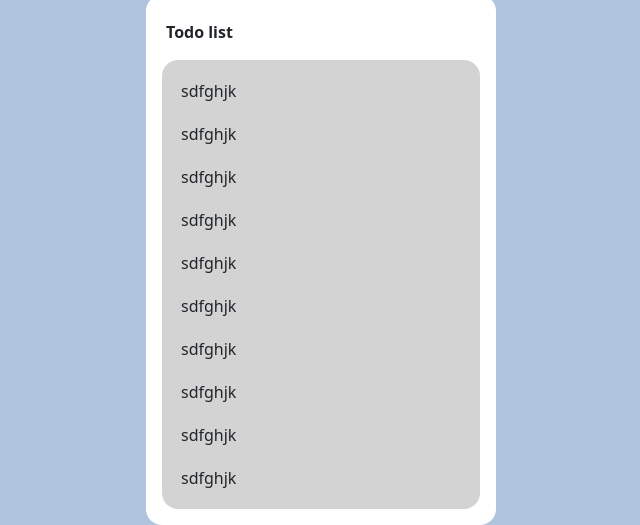
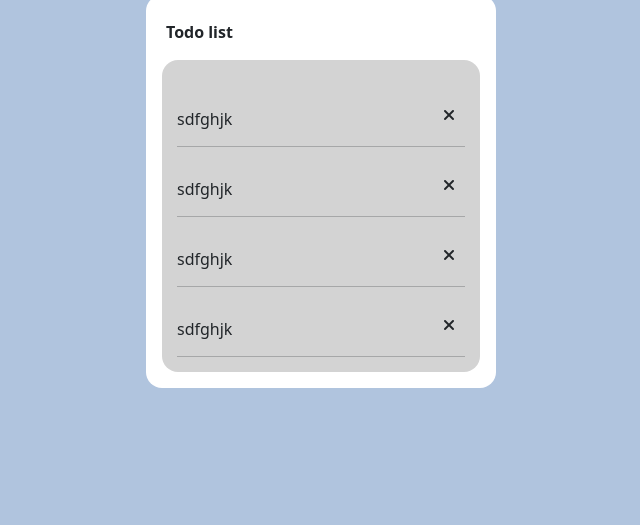
Before and after one commit to lumilio/vue-todolist, a plain HTML site: page index.html in a window 1280 px wide. Shown: the part 453-978 px from the top of the page, without its empty margins (319-959 px from the left). After the commit the page ends 841 px from the top, so only its background shows below. Drawn offline with nearby package versions, Linux system fonts and the light colour scheme.

Commit message:
continuo aggiunta stile

```diff
--- a/asset/css/style.css
+++ b/asset/css/style.css
@@ -19,14 +19,14 @@ body{
     width: 250px;
 }
 
-input{
+.The-Form input{
     width: 290px;
     border-radius: 5px;
     border: none;
     padding: 2px 8px;
 }
 
-button{
+.The-Form button{
     border-radius: 5px;
     border: none;
     padding: 2px 8px;
@@ -46,10 +46,25 @@ button{
 
 .List-Box{
     margin: 1rem;
+    padding-top: 2rem;
     background-color: #d3d3d3;
     border-radius: 1rem;
 }
 
-.List-Box p{
-    margin: 19px;
+
+.List-Element{
+    margin-bottom: 15px;
 }
+
+.List-Box p,
+.List-Box i{
+    margin: 15px;
+}
+
+.List-Box i{
+    margin-right: 25px;
+}
+
+.List-Box hr{
+    margin: 0 15px;
+}
--- a/index.html
+++ b/index.html
@@ -16,23 +16,44 @@
     <div id="root">
         <div class="Main-Box container d-flex align-items-center flex-column">
             <img src="http://boolean.careers/images/misc/logo.png" alt="">
-            <div class="flex-row p-3">
+            <div class="The-Form flex-row p-3">
                <input type="text">
                <button>Add</button>
             </div>
             <div class="Second-Box d-flex flex-column bg-white">
                 <p class="List-Title"><b>Todo list</b></p>
                 <div class="List-Box">
-                    <p>sdfghjk</p>
-                    <p>sdfghjk</p>
-                    <p>sdfghjk</p>
-                    <p>sdfghjk</p>
-                    <p>sdfghjk</p>
-                    <p>sdfghjk</p>
-                    <p>sdfghjk</p>
-                    <p>sdfghjk</p>
-                    <p>sdfghjk</p>
-                    <p>sdfghjk</p>
+
+                    <div class="List-Element">
+                        <div class="d-flex justify-content-between">
+                            <p>sdfghjk</p>
+                            <i class="fas fa-times"></i>
+                        </div>
+                        <hr class="">
+                    </div>
+
+
+                    <div class="List-Element">
+                        <div class="d-flex justify-content-between">
+                            <p>sdfghjk</p>
+                            <i class="fas fa-times"></i>
+                        </div>
+                        <hr class="">
+                    </div>
+                    <div class="List-Element">
+                        <div class="d-flex justify-content-between">
+                            <p>sdfghjk</p>
+                            <i class="fas fa-times"></i>
+                        </div>
+                        <hr class="">
+                    </div>
+                    <div class="List-Element">
+                        <div class="d-flex justify-content-between">
+                            <p>sdfghjk</p>
+                            <i class="fas fa-times"></i>
+                        </div>
+                        <hr class="">
+                    </div>
                 </div>
             </div>
         </div>
```
